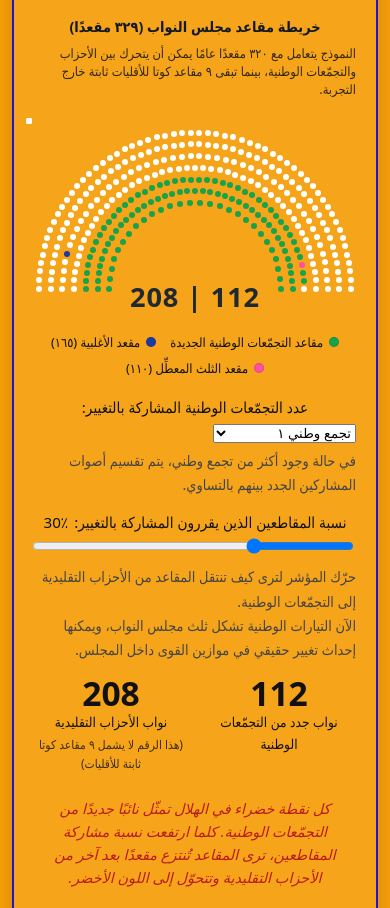
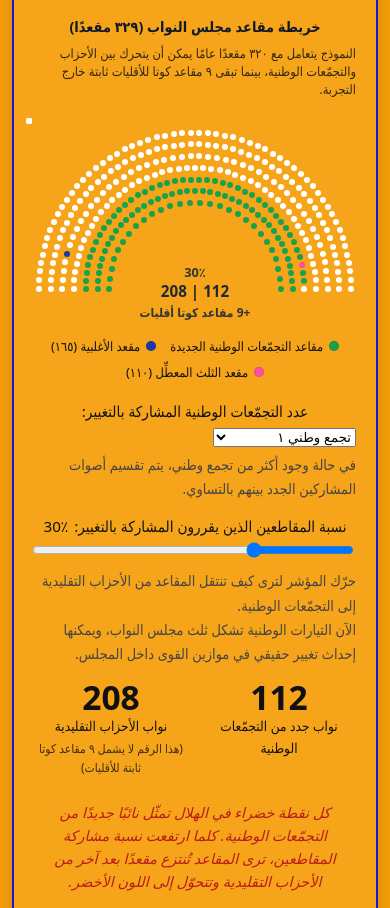
Before and after one commit to ezzed/projectx, a plain HTML site: page index.html in a window 390 px wide. Shown: the part 979-1887 px from the top of the page. Drawn offline with Linux system fonts and the light colour scheme; a script that the page names is missing; a web font is replaced by a local one.

Commit message:
Add files via upload

```diff
--- a/css/style_new_premium.css
+++ b/css/style_new_premium.css
@@ -1609,38 +1609,66 @@ body.dark .parl-joker-subtitle {
   position: relative;
   display: flex;
   justify-content: center;
-  padding-bottom: 24px; /* مساحة كافية تحت النقاط للرقم */
-}
-
-/* رقم المقاعد داخل منطقة الهلال
-   (الآن يعرض "نواب جدد | نواب تقليديون") */
+  padding-bottom: 28px; /* مساحة كافية لثلاث أسطر نص */
+}
+
+/* البوكس اللي جوّا الهلال (نِسَب + أرقام + سطر الكوتا) */
 .parl-seats-total-number {
   position: absolute;
   left: 50%;
-  bottom: 4px;
+  bottom: 10px;
   transform: translateX(-50%);
-  font-size: clamp(1.2rem, 1.4vw, 1.6rem);
+  text-align: center;
+  line-height: 1.3;
   font-weight: 700;
-  letter-spacing: 0.03em;
   color: #1f2933;
-}
-
-/* على الموبايل نصغّر الرقم شوي */
+  font-size: clamp(1rem, 1.1vw, 1.25rem);
+}
+
+/* في الوضع الليلي نخلي النص فاتح */
+body.dark .parl-seats-total-number {
+  color: #f9fafb;
+}
+
+/* سطر النسب (فوق) –  مثلاً: 40٪ | 60٪ */
+.parl-seats-percent-row {
+  font-size: 0.9rem;
+  opacity: 0.9;
+}
+
+/* سطر الأرقام (وسط) – مثلاً: 180 | 140 */
+.parl-seats-count-row {
+  font-size: 1rem;
+  margin-top: 2px;
+}
+
+/* سطر الكوتا (تحت) – +9 مقاعد كوتا أقليات */
+.parl-seats-quota-note {
+  font-size: 0.8rem;
+  margin-top: 3px;
+  opacity: 0.9;
+}
+
+/* موبايل – نصغّر شوي حتى الـ3 أسطر تبقى جوّا الهلال */
 @media (max-width: 700px) {
   .parl-seats-total-number {
-    font-size: 1.1rem;
-    bottom: 2px;
-  }
-}
-
-
-/* على الموبايل نصغّر الرقم شوي */
-@media (max-width: 700px) {
-  .parl-seats-total-number {
-    font-size: 1.7rem;
-    bottom: 10px;
-  }
-}
+    font-size: 0.9rem;
+    bottom: 8px;
+  }
+
+  .parl-seats-percent-row {
+    font-size: 0.8rem;
+  }
+
+  .parl-seats-count-row {
+    font-size: 0.95rem;
+  }
+
+  .parl-seats-quota-note {
+    font-size: 0.75rem;
+  }
+}
+
 
 /* ليجند أسفل الهلال */
 .parl-joker-legend {
--- a/data/parliament-program-joker.js
+++ b/data/parliament-program-joker.js
@@ -684,19 +684,36 @@ function initParliamentProgramJoker() {
       }
     }
 
-    /* -------- أرقام الموبايل (نواب جدد / تقليديين) -------- */
+      /* -------- أرقام الموبايل (نواب جدد / تقليديين) -------- */
+     /* -------- أرقام الموبايل (نواب جدد / تقليديين) -------- */
     if (mobileNewEl) {
       mobileNewEl.textContent = totalNationalAllLists.toLocaleString("en-US");
     }
     if (mobileTradEl) {
       mobileTradEl.textContent = totalTraditionalSeats.toLocaleString("en-US");
     }
-        // نفس الأرقام داخل الهلال بصيغة: نواب جدد | نواب تقليديون
+
+    // نفس الأرقام داخل الهلال + نص نسبة السلايدر + سطر الكوتا
     if (seatsTotalNumberEl) {
       const newSeats = totalNationalAllLists.toLocaleString("en-US");
       const tradSeats = totalTraditionalSeats.toLocaleString("en-US");
-      seatsTotalNumberEl.textContent = `${newSeats} | ${tradSeats}`;
+
+      const sliderText = `  ${sliderVal}٪`;
+
+      seatsTotalNumberEl.innerHTML = `
+        <div class="parl-seats-percent-row">
+          ${sliderText}
+        </div>
+        <div class="parl-seats-count-row">
+          ${newSeats} | ${tradSeats}
+        </div>
+        <div class="parl-seats-quota-note">
+          +9 مقاعد كوتا أقليات
+        </div>
+      `;
     }
+
+
 
 
     // نخزن الملخص حتى نعيد رسم الجدول عند الحاجة
```
